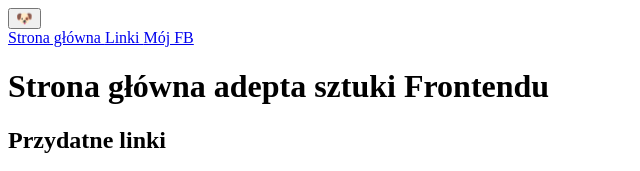
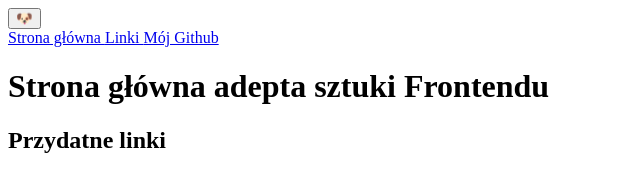
Before and after one commit to andrzej-adamczyk/webpack-test, a plain HTML site: page src/pages/links.html in a window 1280 px wide. Shown: the top 171 px of the page, 0-640 px from the left. Drawn offline with Linux system fonts and the light colour scheme.

Commit message:
change link on navigation

```diff
--- a/src/pages/links.html
+++ b/src/pages/links.html
@@ -26,8 +26,8 @@
           Linki
         </a>
 
-        <a class="navigation__main__link" href="https://www.facebook.com/4Eyed">
-          Mój FB
+        <a class="navigation__main__link" href="https://github.com/andrzej-adamczyk/">
+          Mój Github
         </a>
       </nav>
     </header>
```
Also changed, not shown: src/pages/index.html (+2 -2 lines).
